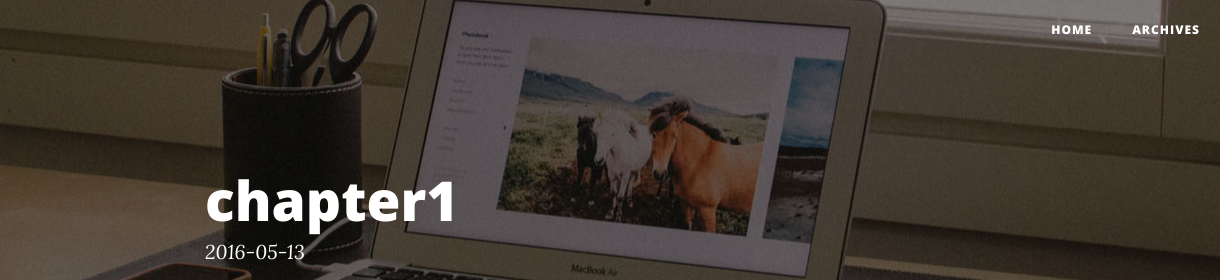
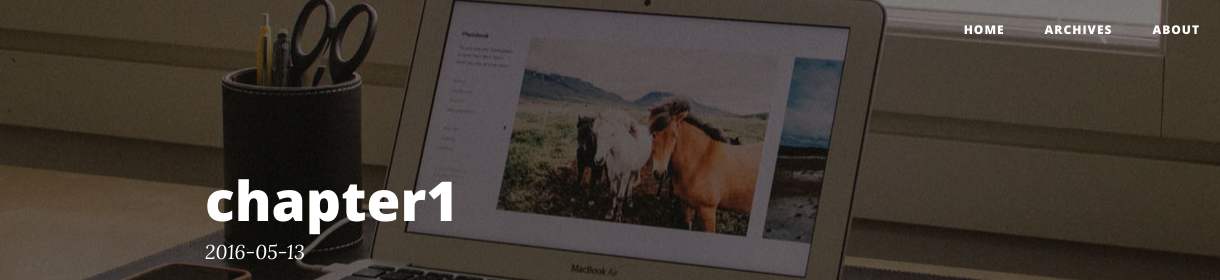
Before and after one commit to stephenzhao/stephenzhao.github.io, a plain HTML site: page 2016/05/13/chapter1/index.html in a window 1280 px wide. Shown: the top 280 px of the page, 60-1280 px from the left. Drawn offline with nearby package versions, Linux system fonts and the light colour scheme.

Commit message:
add capter

```diff
--- a/2016/05/13/chapter1/index.html
+++ b/2016/05/13/chapter1/index.html
@@ -86,6 +86,10 @@
 
                     <li>
                         <a href="/archives">Archives</a>
+                    </li>
+
+                    <li>
+                        <a href="/about">About</a>
                     </li>
 
             </ul>
```
Also changed, not shown: 2016/05/13/hello-world/index.html (+4 -0 lines), archives/2016/05/index.html (+4 -0 lines), archives/2016/index.html (+4 -0 lines), archives/index.html (+4 -0 lines), index.html (+4 -0 lines).
